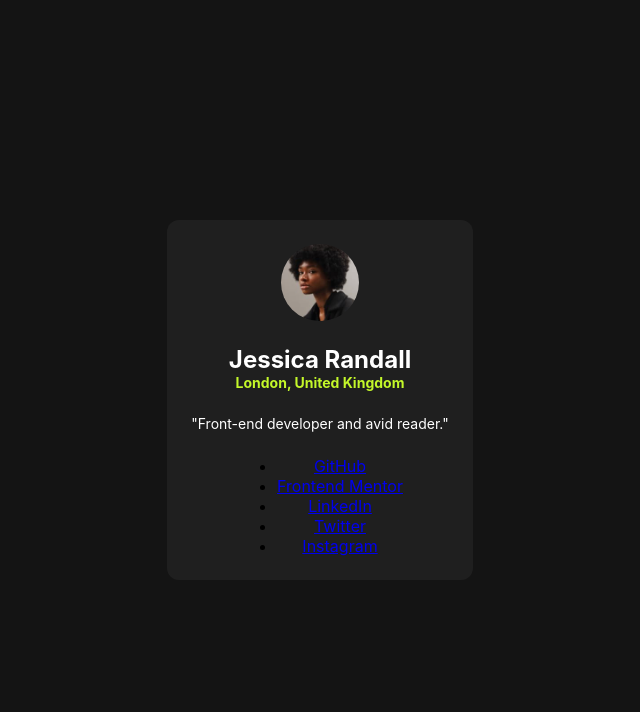
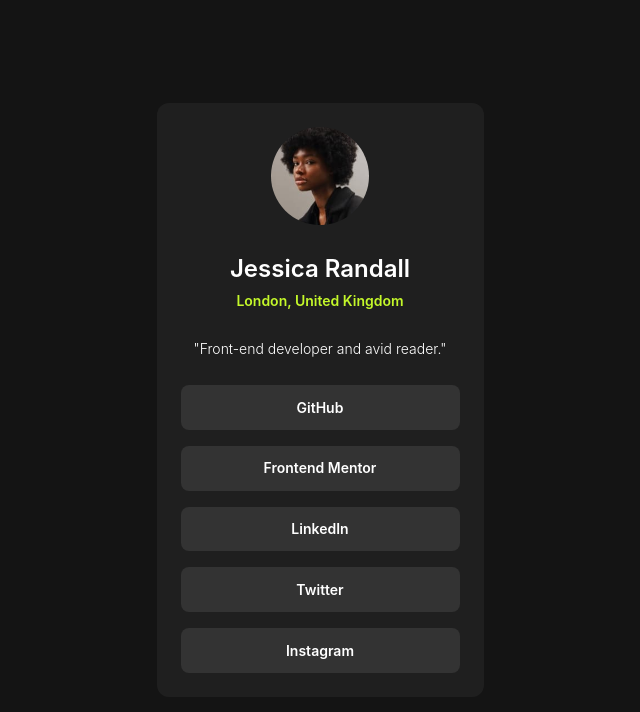
Before and after one commit to rfn16zn/social-links-profile, a plain HTML site: page index.html in a window 1280 px wide. Shown: the whole page, without its empty margins (320-960 px from the left). Drawn offline with Linux system fonts and the light colour scheme.

Commit message:
Style link elements

```diff
--- a/index.html
+++ b/index.html
@@ -11,7 +11,7 @@
   <main>
     <div class="profile">
       <img class="avatar" src="assets/images/avatar-jessica.jpeg" alt="Profile Picture">
-      <div class="about">
+      <div>
         <h1 class="name">Jessica Randall</h1>
         <address class="location">London, United Kingdom</address>
       </div>
--- a/style.css
+++ b/style.css
@@ -27,8 +27,8 @@ html {
   --fs-lrg: 1.5rem; /* 24px */
   --fs-med: 0.875rem; /* 14px */
 
-  --fw-bold: 700;
-  --fw-reg: 400;
+  --fw-bold: 600;
+  --fw-reg: 300;
 
   --space-500: 2.5em;   /* 40px */
   --space-300: 1.5em;   /* 24px */
@@ -49,6 +49,7 @@ body {
 }
 
 .profile {
+  width: 327px;
   background-color: var(--grey-800);
   padding: var(--space-300);
   border-radius: 0.75rem;
@@ -57,10 +58,11 @@ body {
   align-items: center;
   text-align: center;
   gap: var(--space-300);
+  line-height: 1.7;
 }
 
 .avatar {
-  width: 30%;
+  width: 35%;
   border-radius: 50%;
 }
 
@@ -82,3 +84,31 @@ body {
   font-size: var(--fs-med);
   font-weight: var(--fw-reg);
 }
+
+.social-links {
+  width: 100%;
+}
+
+.social-links__list {
+  padding: 0;
+  list-style-type: none;
+  display: flex;
+  flex-direction: column;
+  gap: var(--space-200);
+  /* border: solid 1px blue; */
+}
+
+/* .list__item {
+  border: solid 1px yellow;
+} */
+
+.link {
+  text-decoration: none;
+  background-color: var(--grey-700);
+  border-radius: 0.5rem;
+  color: var(--white);
+  display: block;
+  padding: var(--space-150);
+  font-size: var(--fs-med);
+  font-weight: var(--fw-bold);
+}
```
